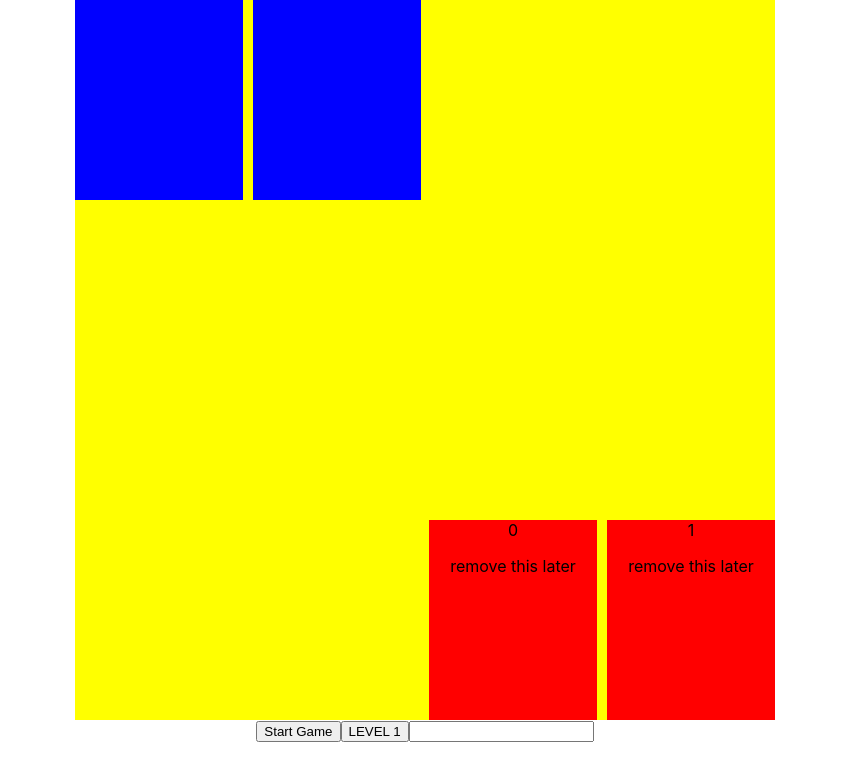
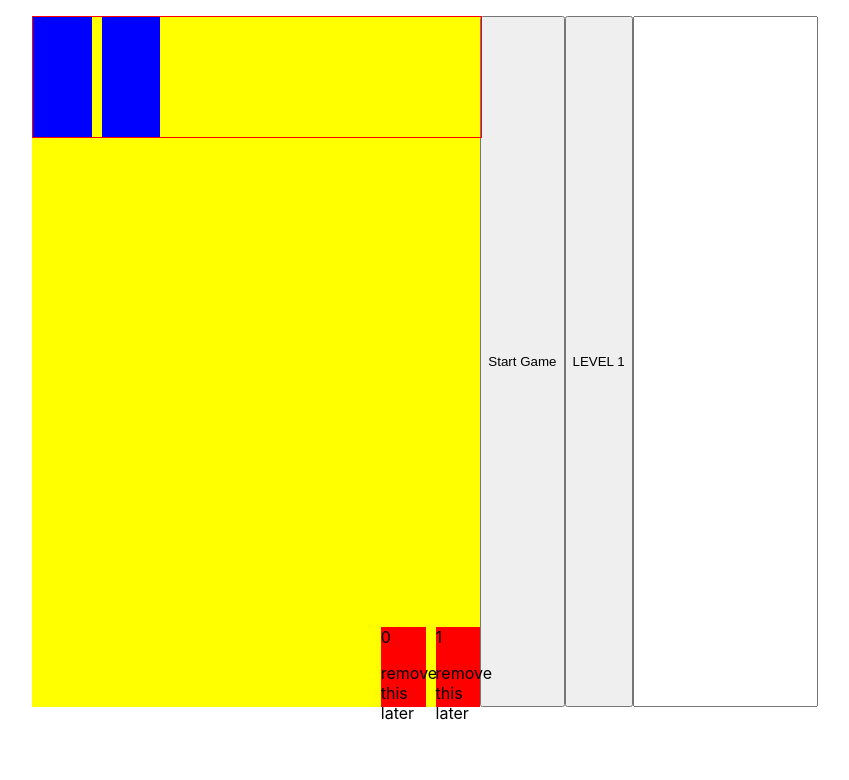
Before and after one commit to dirtyhoops/flexbox-game, a React (Create React App) app: page / in a window 1280 px wide. Shown: the top 780 px of the page, without its empty margins (215-1064 px from the left). Built offline with nearby package versions, Linux system fonts and the light colour scheme; the HTML template or start-up script is replaced by a standard one.

Commit message:
changed some css

```diff
--- a/src/App.css
+++ b/src/App.css
@@ -1,30 +1,35 @@
-.App {
-  text-align: center;
-}
-
 .container {
-  max-width: 1000px;
-  margin: 0 auto;
+  display: flex;
+  justify-content: center;
+  height: 100%;
+  margin-top: 1rem;
 }
 
 .board-container {
-  width: 700px;
-  height: 90vh;
+  width: 35%;
+  height: 100%;
+  padding-bottom: 54%;
   background: yellow;
   position: relative;
-  margin: 0 auto;
 }
-
+.board-container-inner-wrapper{
+  position: absolute;
+  top: 0;
+  right: 0;
+  bottom: 0;
+  left: 0;
+}
 .ships {
   display: flex;
   width: 100%;
   gap: 10px;
+  border: solid red 1px;
 }
 
 .ship {
-  flex: 0 0 24%;
+  flex: 0 0 13%;
   width: 25%;
-  height: 200px;
+  height: 15vh;
   background-color: blue;
 }
 
@@ -37,15 +42,10 @@
 }
 
 .rock {
-  flex: 0 0 24%;
-  width: 25%;
-  height: 200px;
+  flex: 0 0 10%;
+  width: 10%;
+  height: 10vh;
   background-color: red;
-}
-
-.movedown {
-  transform: translateY(70vh);
-  transition: all 5s ease-in;
 }
 
 /* diffrent rocks allignment */
--- a/src/components/Board.js
+++ b/src/components/Board.js
@@ -6,6 +6,7 @@ import Rocks from './Rocks';
 const Board = ({ gameLevel, startGame }) => {
   return (
     <div className='board-container'>
+      <div className='board-container-inner-wrapper'>
         <Ships startGame={startGame} />
         <Rocks
           rocksCount={gameLevel.rocksCount}
@@ -13,6 +14,7 @@ const Board = ({ gameLevel, startGame }) => {
         />
         {/* <p>ayoo</p> */}
       </div>
+    </div>
   );
 };
 
```
Lines whose indentation alone changed are shown as unchanged.
